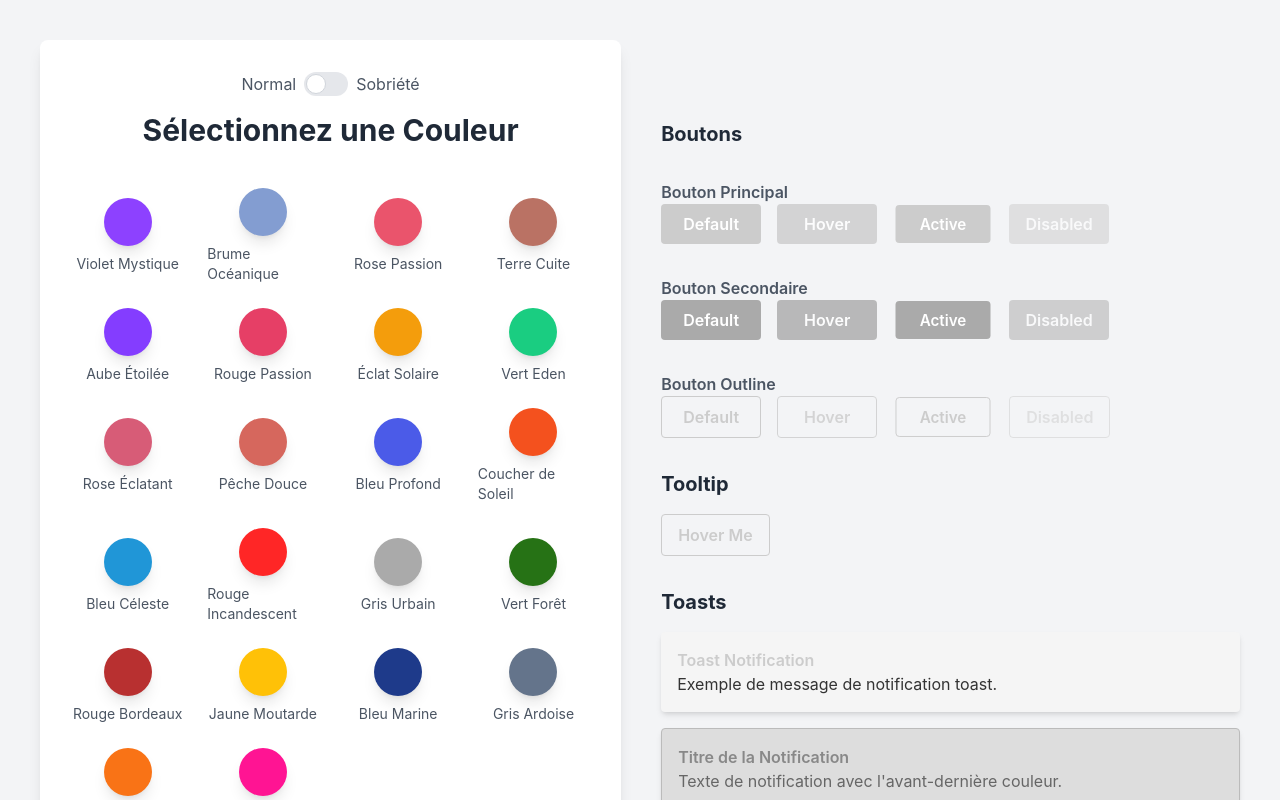
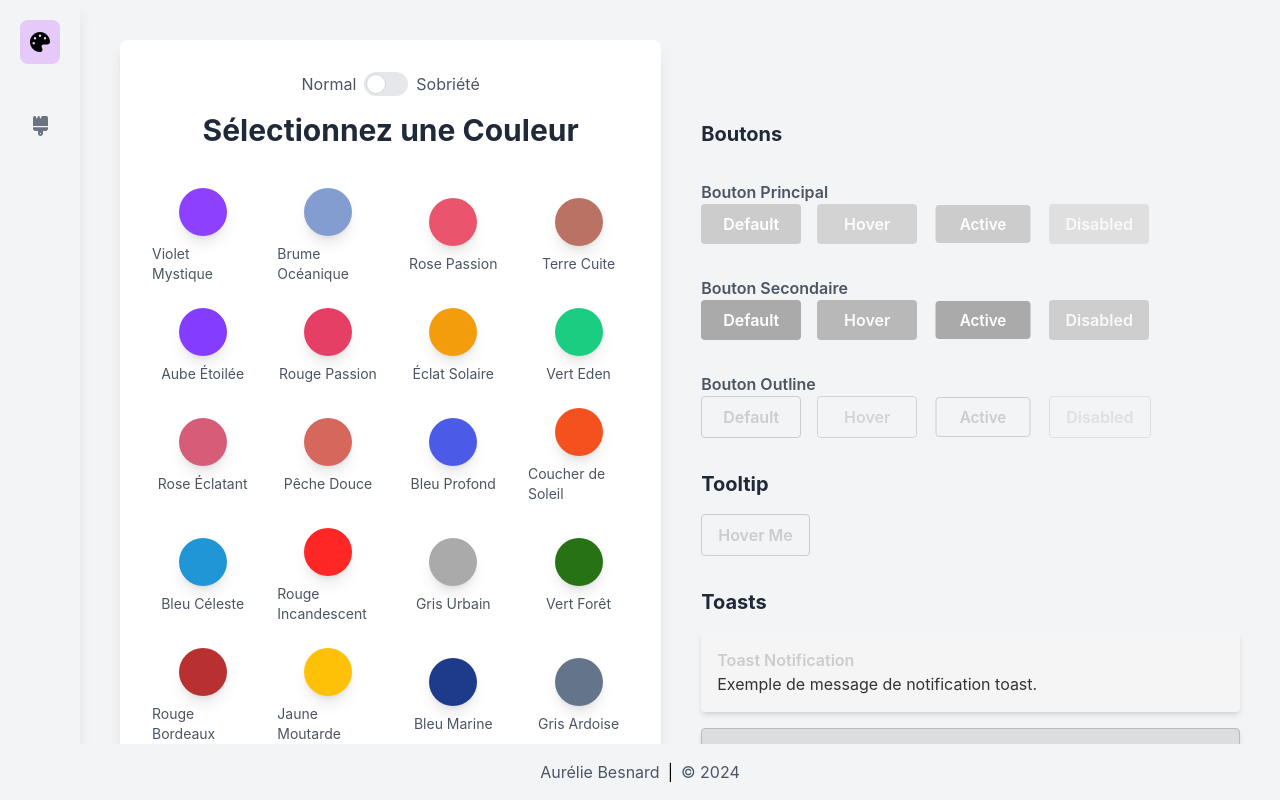
Before and after one commit to HmbiziN/ux_project, a React (Create React App) app: page /colors in a window 1280 px wide. Shown: the top 800 px of the page. Built offline with nearby package versions, Linux system fonts and the light colour scheme.

Commit message:
add footer and sideBar

```diff
--- a/package.json
+++ b/package.json
@@ -11,6 +11,7 @@
     "@testing-library/user-event": "^13.5.0",
     "react": "^18.3.1",
     "react-dom": "^18.3.1",
+    "react-router-dom": "^6.26.1",
     "react-scripts": "5.0.1",
     "tinycolor2": "^1.6.0",
     "web-vitals": "^2.1.4"
--- a/src/App.js
+++ b/src/App.js
@@ -1,8 +1,12 @@
 import React, { useState } from 'react';
+import { BrowserRouter as Router, Route, Routes, Navigate } from 'react-router-dom';
 import { palettes } from './palettes';
 import ColorSelector from './components/ColorSelector';
 import ColorSwatches from './components/ColorSwatches';
 import ExampleComponents from './components/ExampleComponents';
+import Sidebar from './components/SideBar';
+import Tendance from './components/Tendance';
+import Footer from './components/Footer';
 
 function App() {
   const [selectedPalette, setSelectedPalette] = useState([]);
@@ -23,8 +27,14 @@ function App() {
   );
 
   return (
-    <div className="bg-gray-100 min-h-screen flex items-center justify-center p-10">
-      <div className="flex flex-col md:flex-row w-full max-w-7xl space-y-10 md:space-y-0 md:space-x-10">
+    <Router>
+      <div className="bg-gray-100 min-h-screen flex flex-col md:flex-row">
+        <Sidebar />
+        <div className="flex-grow p-10 ml-0 md:ml-20 mt-16 md:mt-0 flex justify-center items-center pb-24"> {/* Ajout de pb-24 pour compenser le footer */}
+          <div className="w-full max-w-7xl space-y-10">
+            <Routes>
+              <Route path="/colors" element={
+                <div className="flex flex-col md:flex-row w-full space-y-10 md:space-y-0 md:space-x-10 justify-center">
                   <div className="bg-white p-8 rounded-lg shadow-lg w-full md:w-1/2">
                     <div className="flex justify-center items-center mb-4">
                       <span className="mr-2 text-gray-600">Normal</span>
@@ -41,7 +51,6 @@ function App() {
                     </div>
                     <h1 className="text-3xl font-bold text-center mb-10 text-gray-800">Sélectionnez une Couleur</h1>
                     <ColorSelector palettes={palettes} onSelect={handleColorSelect} />
-
                   </div>
 
                   <div className="w-full md:w-1/2 flex flex-col space-y-10">
@@ -52,7 +61,19 @@ function App() {
                     <ExampleComponents colors={filteredPalette} isSobrietyMode={isSobrietyMode} />
                   </div>
                 </div>
+              } />
+              <Route path="/tendance" element={
+                <div className="bg-white p-8 rounded-lg shadow-lg w-full md:w-1/2 flex justify-center items-center">
+                  <Tendance />
                 </div>
+              } />
+              <Route path="/" element={<Navigate to="/colors" replace />} />
+            </Routes>
+          </div>
+        </div>
+        <Footer />
+      </div>
+    </Router>
   );
 }
 
--- a/src/components/ExampleComponents.js
+++ b/src/components/ExampleComponents.js
@@ -1,11 +1,10 @@
 import React from 'react';
 
 function ExampleComponents({ colors, isSobrietyMode }) {
-  // Définition des couleurs en fonction du mode sobriété
-  const primaryColor = colors[0]?.hex || '#000'; // Utilisé pour certains éléments principaux
-  const bgColor = colors[3]?.hex || '#f5f5f5'; // Utilisé pour le fond du bouton et du tooltip
-  const textColor = colors[6]?.hex || '#333'; // Utilisé pour le texte
-  const borderColor = colors[9]?.hex || textColor; // Utilisé pour les bordures et les textes
+  const primaryColor = colors[0]?.hex || '#000';
+  const bgColor = colors[3]?.hex || '#f5f5f5';
+  const textColor = colors[6]?.hex || '#333';
+  const borderColor = colors[9]?.hex || textColor;
 
   return (
 
--- /dev/null
+++ b/src/components/Footer.js
@@ -0,0 +1,24 @@
+import React from 'react';
+
+const Footer = () => {
+  const currentYear = new Date().getFullYear();
+
+  return (
+    <footer className="bg-gray-100 text-center p-4 fixed bottom-0 left-0 w-full flex justify-center items-center z-10">
+      <a
+        href="https://www.linkedin.com/in/aur%C3%A9lie-besnard-hn/"
+        target="_blank"
+        rel="noopener noreferrer"
+        className="text-gray-600 hover:text-black"
+      >
+        Aurélie Besnard
+      </a>
+      <span className="mx-2">|</span>
+      <span className="text-gray-600">
+        &copy; {currentYear}
+      </span>
+    </footer>
+  );
+};
+
+export default Footer;
--- /dev/null
+++ b/src/components/SideBar.js
@@ -0,0 +1,39 @@
+import React from 'react';
+import { NavLink } from 'react-router-dom';
+import { FontAwesomeIcon } from '@fortawesome/react-fontawesome';
+import { faPalette, faBrush } from '@fortawesome/free-solid-svg-icons';
+
+const Sidebar = () => {
+  return (
+    <nav className="bg-gray-100 shadow-lg fixed top-0 left-0 md:h-full w-full md:w-20 h-auto flex md:flex-col flex-row justify-around md:justify-start items-center p-5 z-10">
+      <ul className="flex md:flex-col flex-row w-full md:space-y-10 space-x-10 md:space-x-0 justify-around md:justify-start">
+        <li>
+          <NavLink
+            to="/colors"
+            className={({ isActive }) =>
+              isActive ? "bg-[#e4c9f9] text-black flex justify-center items-center p-3 rounded-lg w-full text-center"
+                       : "text-gray-500 hover:text-black flex justify-center items-center p-3 rounded-lg w-full text-center"
+            }
+            title="Couleurs"
+          >
+            <FontAwesomeIcon icon={faPalette} className="text-xl" />
+          </NavLink>
+        </li>
+        <li>
+          <NavLink
+            to="/theme"
+            className={({ isActive }) =>
+              isActive ? "bg-[#e4c9f9] text-black flex justify-center items-center p-3 rounded-lg w-full text-center"
+                       : "text-gray-500 hover:text-black flex justify-center items-center p-3 rounded-lg w-full text-center"
+            }
+            title="Thème"
+          >
+            <FontAwesomeIcon icon={faBrush} className="text-xl" />
+          </NavLink>
+        </li>
+      </ul>
+    </nav>
+  );
+};
+
+export default Sidebar;
--- /dev/null
+++ b/src/components/Tendance.js
@@ -0,0 +1,11 @@
+import React from 'react';
+
+const Tendance = () => {
+  return (
+    <div className="flex justify-center items-center h-full">
+      <h1 className="text-3xl font-bold text-gray-800">Construction en cours</h1>
+    </div>
+  );
+};
+
+export default Tendance;
```
Also changed, not shown: 1 other file (tests, documents, lock files or other folders). Lines whose indentation alone changed are shown as unchanged.
